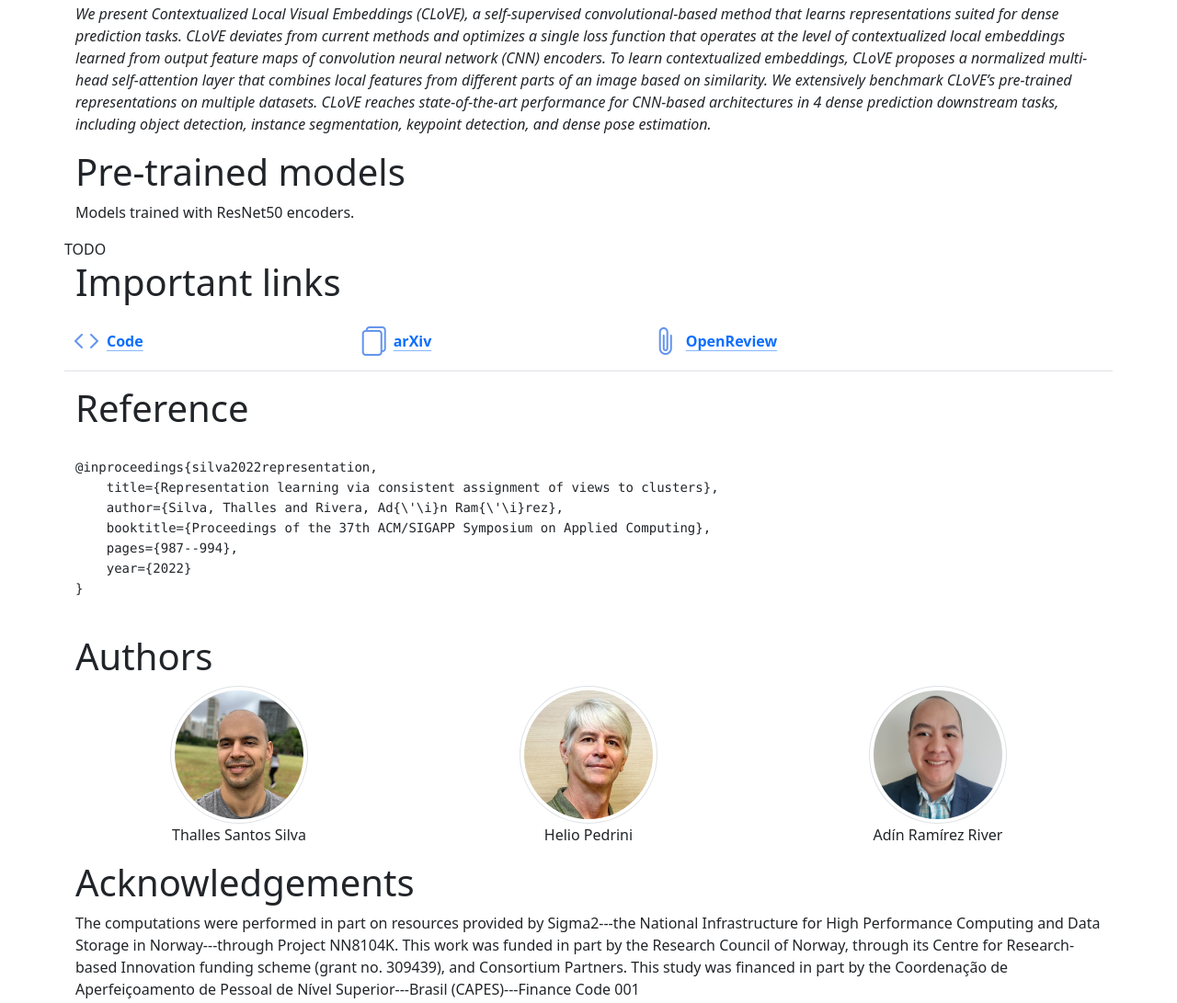
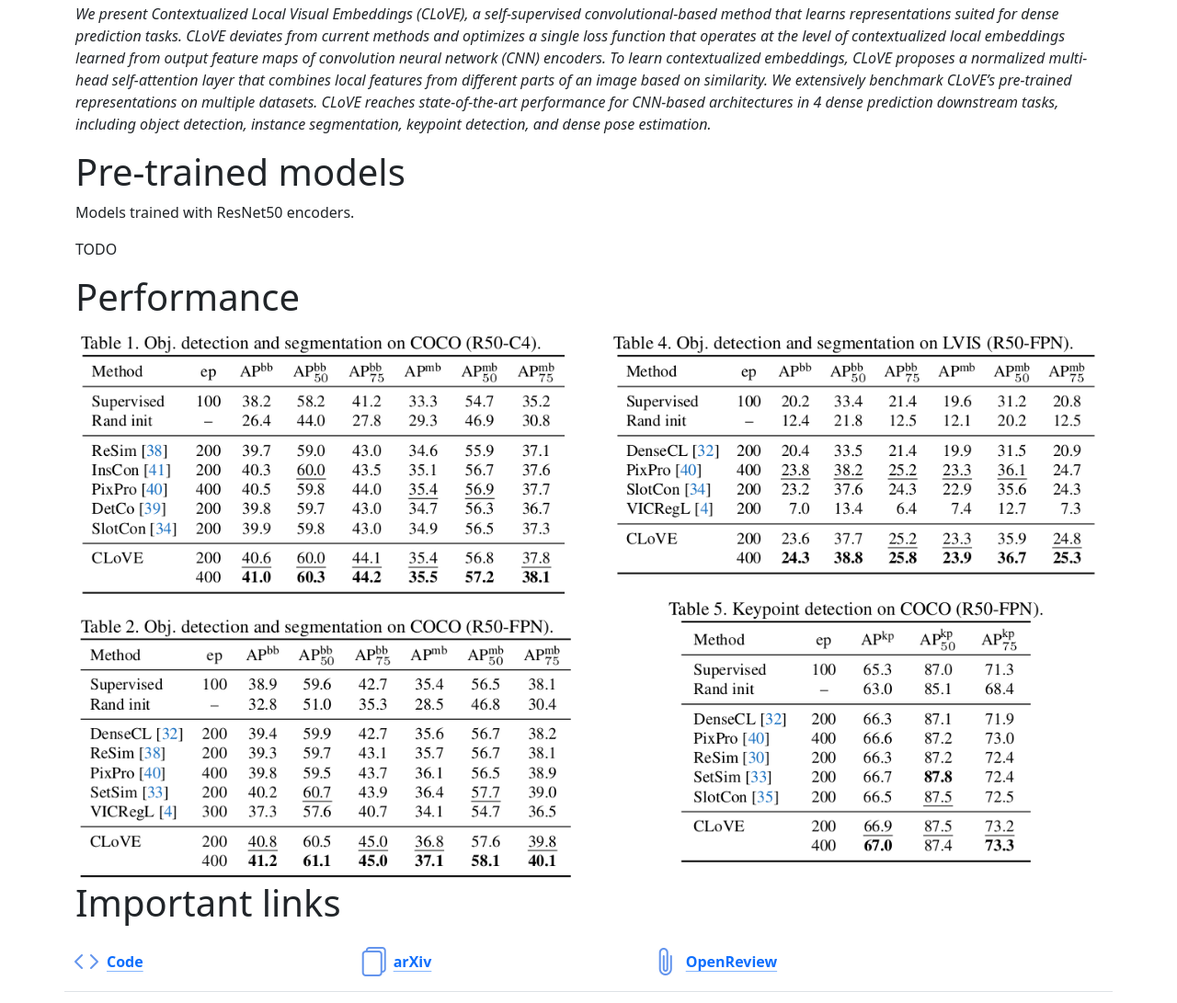
Before and after one commit to sthalles/CLoVE, a plain HTML site: page docs/index.html in a window 1280 px wide. Shown: the part 628-1719 px from the top of the page at 92% size. Drawn offline with nearby package versions, Linux system fonts and the light colour scheme.

Commit message:
added performance section

```diff
--- a/docs/index.html
+++ b/docs/index.html
@@ -39,7 +39,7 @@
         <div class="row">
             <h2 class="display-6">Pre-trained models</h2>
             <p>Models trained with ResNet50 encoders.</p>
-            TODO
+            <p>TODO</p>
             <!-- <table class="table">
                 <thead>
                   <tr>
@@ -78,7 +78,11 @@
                   </tr>
                 </tbody>
               </table> -->
+        </div>
 
+        <div class="row">
+            <h2 class="display-6">Performance</h2>
+            <img src="./images/clove_results.png" class="rounded float-start" alt="...">
         </div>
 
         <div class="row">
```
Also changed, not shown: docs/images/clove_results.png (added).
